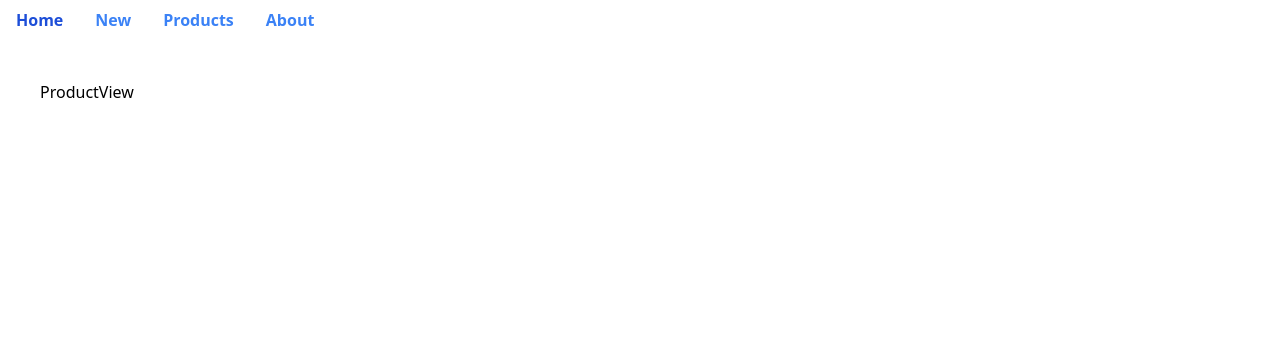
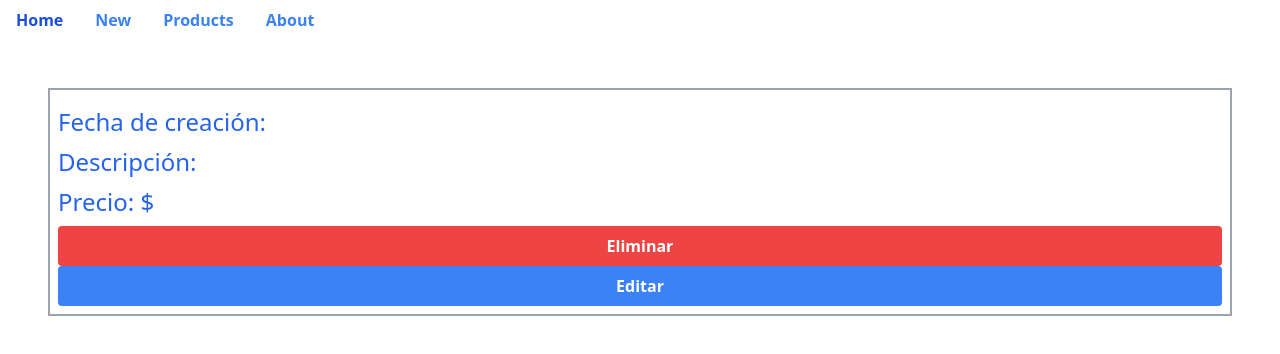
Before and after one commit to NicoGelato/next-proyect, a Next.js app: page /products/1 in a window 1280 px wide. Shown: the top 354 px of the page. Built offline with nearby package versions, Linux system fonts and the light colour scheme; no server answers; the database is empty.

Commit message:
Eliminar Producto

```diff
--- a/components/ProductForm.jsx
+++ b/components/ProductForm.jsx
@@ -5,7 +5,7 @@ import { useRouter } from "next/router";
 const lebelNames = ["name", "price", "description"];
 
 const styles = {
-  container: "w-full max-w-xs mx-auto",
+  container: "container w-full max-w-xs mx-auto",
   form: "bg-white shadow-md rounded px-8 pt-6 pb-8 mb-4",
   input: "border border-gray-400 rounded-xs block w-full px-3 py-2 mb-2",
   button:
--- a/pages/api/products/[id].js
+++ b/pages/api/products/[id].js
@@ -1,4 +1,26 @@
-export default function handler(req, res) {
-  console.log(req.query);
-  return res.status(200).json("Getting one product " + req.query.id);
+import { pool } from "../../../config/db";
+
+export default async function handler(req, res) {
+  switch (req.method) {
+    case "GET":
+      return await getProduct(req, res);
+    case "DELETE":
+      return await deleteProduct(req, res);
+    default:
+      break;
+  }
 }
+
+const getProduct = async (req, res) => {
+  const { id } = await req.query;
+  const [result] = await pool.query(`SELECT * FROM products WHERE id = ${id}`);
+
+  return res.status(200).json(result[0]);
+};
+
+const deleteProduct = async (req, res) => {
+  const { id } = await req.query;
+  const [result] = await pool.query(`DELETE FROM products WHERE id = ${id}`);
+
+  return res.status(204).json();
+};
--- a/pages/index.jsx
+++ b/pages/index.jsx
@@ -4,22 +4,27 @@ import Link from "next/link";
 
 const styles = {
   card: "card flex flex-col m-2 p-2 border-2 border-gray-400",
+  title: "font-medium  text-3xl mt-0 mb-2 text-blue-600",
+  p: "font-medium  text-2xl mt-0 mb-2 text-blue-600",
   button:
     "bg-blue-500 hover:bg-blue-700 active:bg-blue-500 text-white font-bold py-2 px-4 rounded-xs w-full mt-auto",
 };
 
 const Home = ({ products }) => {
+
+  console.log(products);
+
   return (
     <Layout>
       <div className=" grid grid-cols-1 md:grid-cols-4">
         {products.map(({ id, name, price, description }) => (
           <div key={id} className={styles.card}>
-            <h2 className="font-medium  text-3xl mt-0 mb-2 text-blue-600">
+            <h2 className={styles.title}>
               {" "}
               {name}{" "}
             </h2>
-            <p className="font-medium  text-2xl mt-0 mb-2 "> {description} </p>
-            <p className="font-medium  text-2xl mt-0 mb-2 "> ${price} </p>
+            <p className={styles.p}> {description} </p>
+            <p className={styles.p}> $ {price} </p>
             <Link href={`/products/${id}`}>
               <a className={styles.button}>
                 <button>Más detalles</button>
--- a/pages/products/[id].js
+++ b/pages/products/[id].js
@@ -1,21 +1,58 @@
 import Layout from "../../components/Layout";
 import axios from "axios";
+import { useRouter } from "next/router";
 
-const ProductView = () => {
+const styles = {
+  card: "card flex flex-col m-2 p-2 border-2 border-gray-400",
+  title: "font-medium  text-3xl mt-0 mb-2 text-blue-600",
+  p: "font-medium  text-2xl mt-0 mb-2 text-blue-600",
+  delete: "bg-red-500 hover:bg-red-700 text-white font-bold py-2 px-4 rounded",
+    // "bg-red-700 hover:bg-red-500 active:bg-red-700 text-white font-bold py-2 px-4 rounded-xs w-full mt-auto",
+  edit: "bg-blue-500 hover:bg-blue-700 text-white font-bold py-2 px-4 rounded",
+};
+
+const ProductPage = ({
+  product: { id, name, price, description, createdAT: createdAt },
+}) => {
+  const router = useRouter();
+
+  const handleDelete = async () => {
+    await axios.delete(`/api/products/${id}`);
+    router.push("/");
+  };
+
   return (
     <Layout>
-      <div>ProductView</div>
+      <div className={styles.card}>
+        <h2 className={styles.title}> {name} </h2>
+        <p className={styles.p}> Fecha de creación: {createdAt} </p>
+        <p className={styles.p}> Descripción: {description} </p>
+        <p className={styles.p}> Precio: ${price} </p>
+        <button className={styles.delete} onClick={() => handleDelete()}>
+          Eliminar
+        </button>
+        <button
+          className={styles.edit}
+          onClick={() => router.push(`/products/edit/${id}`)}
+        >
+          Editar
+        </button>
+      </div>
     </Layout>
   );
 };
 
 export const getServerSideProps = async (ctx) => {
   const { id } = ctx.query;
-  const product = await axios.get(`http://localhost:3000/api/products/${id}`);
-  console.log(product.data);
+  const { data: product } = await axios.get(
+    `http://localhost:3000/api/products/${id}`
+  );
+
   return {
-    props: {},
+    props: {
+      product,
+    },
   };
 };
 
-export default ProductView;
+export default ProductPage;
--- /dev/null
+++ b/pages/products/edit/[id].js
@@ -0,0 +1,9 @@
+import React from 'react'
+
+const editPage = () => {
+  return (
+    <div>editPage</div>
+  )
+}
+
+export default editPage
```
Also changed, not shown: 1 other file (tests, documents, lock files or other folders).
